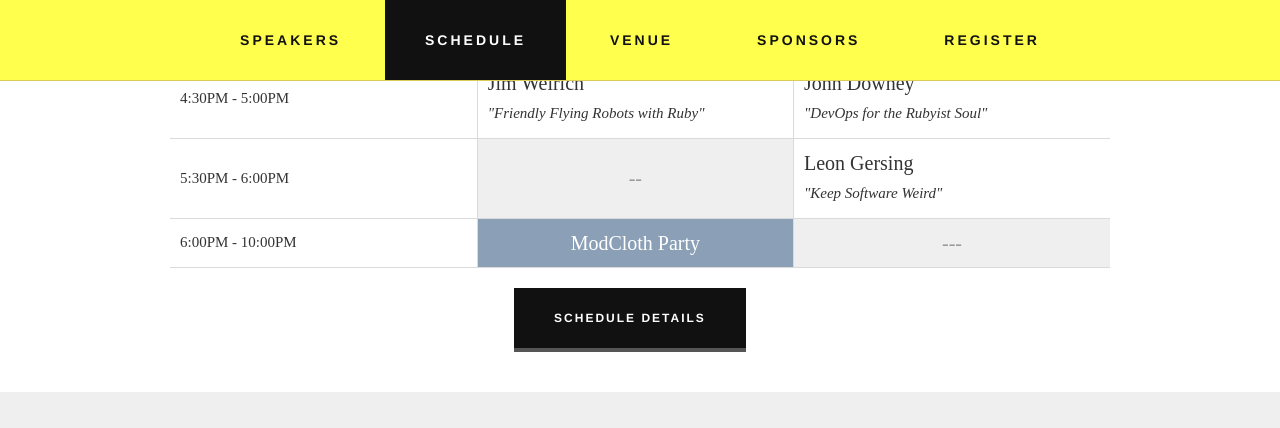
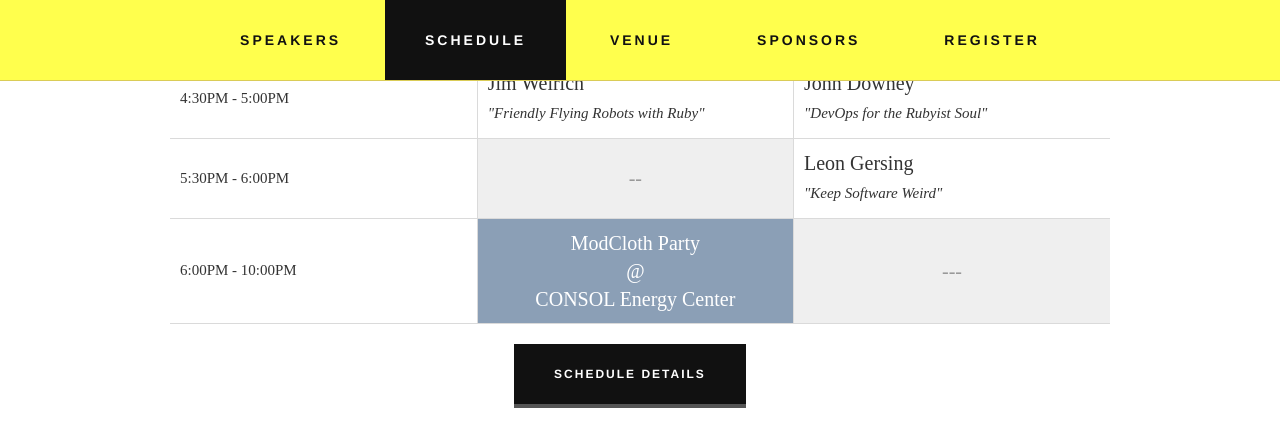
Before and after one commit to colindean/steelcityruby.github.com, a Jekyll site: the page built from index.html, in a window 1280 px wide and 900 px high, scrolled down 2370 px, cut to the strip 0-428 px from the top of the window. Built offline with Jekyll 4.4.1, drawn with Linux system fonts in a browser that asks for light colours; nearby versions of some CDN libraries; some web fonts are replaced; Markdown is read by kramdown in place of the engine named in the settings; comment, search, counter and statistics services are not loaded.

Commit message:
Adds party location

```diff
--- a/index.html
+++ b/index.html
@@ -254,7 +254,7 @@ title: Steel City Ruby Conference 2013
                 </tr>
                 <tr>
                   <td class="time">6:00PM - 10:00PM</td>
-                  <td class="party">ModCloth Party</td>
+                  <td class="party">ModCloth Party <br/>@<br/>CONSOL Energy Center</td>
                   <td class="event break">---</td>
                 </tr>
               </tbody>
```
